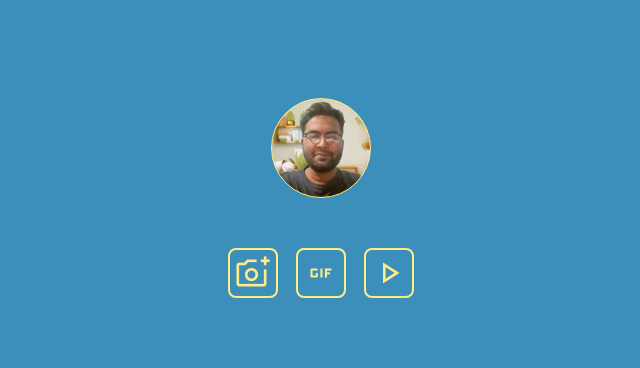
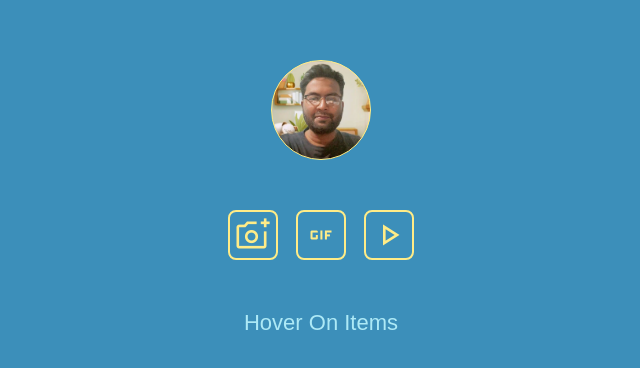
Before and after one commit to shakib-2020/simple-tooltip, a plain HTML site: page index.html in a window 1280 px wide. Shown: the part 210-578 px from the top of the page, without its empty margins (319-959 px from the left). Drawn offline with nearby package versions, Linux system fonts and the light colour scheme.

Commit message:
add instruction for hovering

```diff
--- a/index.html
+++ b/index.html
@@ -40,5 +40,6 @@
         </div>
       </div>
     </div>
+    <Text class="instruction">Hover on items</Text>
   </body>
 </html>
--- a/style.css
+++ b/style.css
@@ -131,3 +131,9 @@ body {
   left: 50%;
   transform: translateX(-50%) translateY(0%);
 }
+
+.instruction {
+  font-size: 22px;
+  text-transform: capitalize;
+  color: #ade9f6;
+}
```
